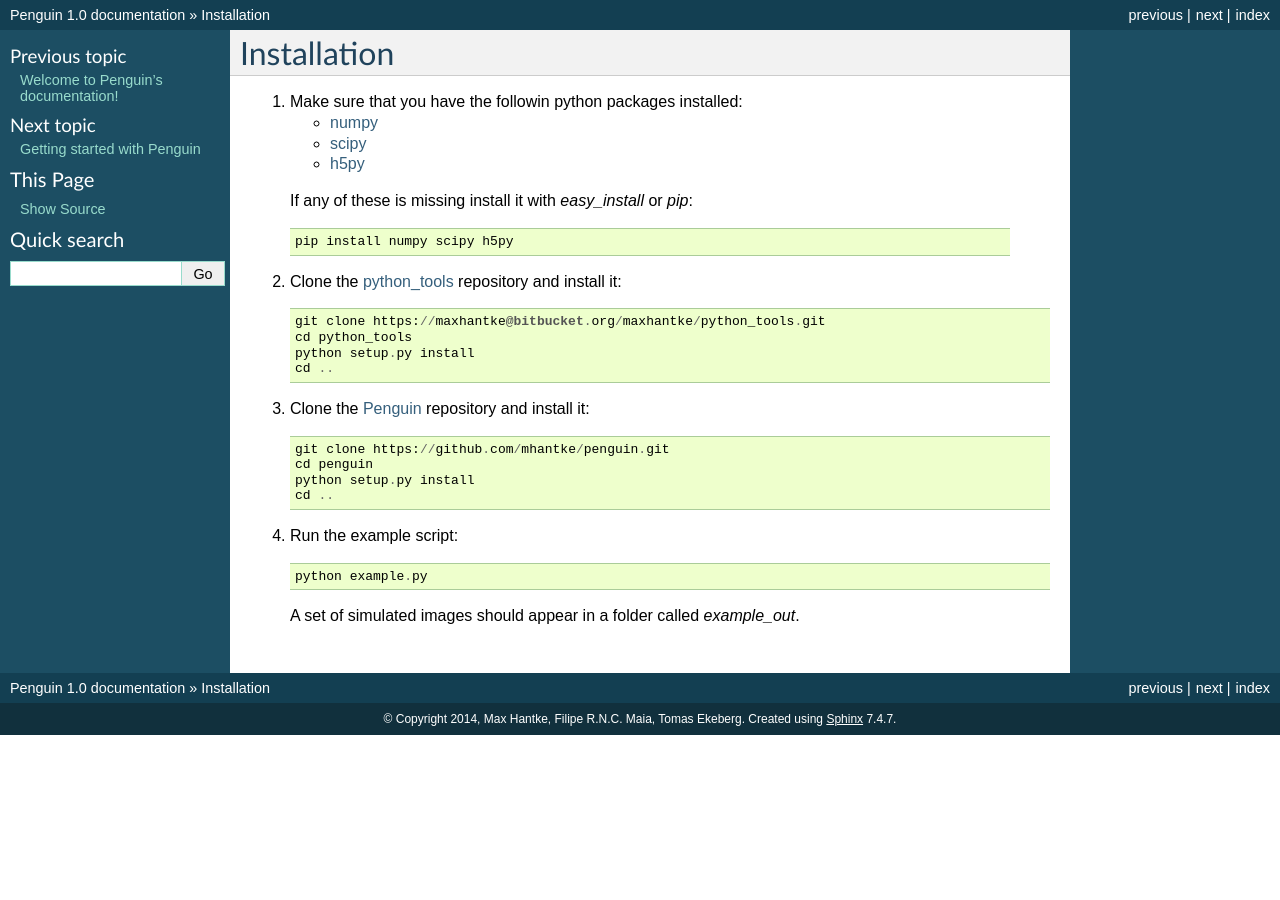
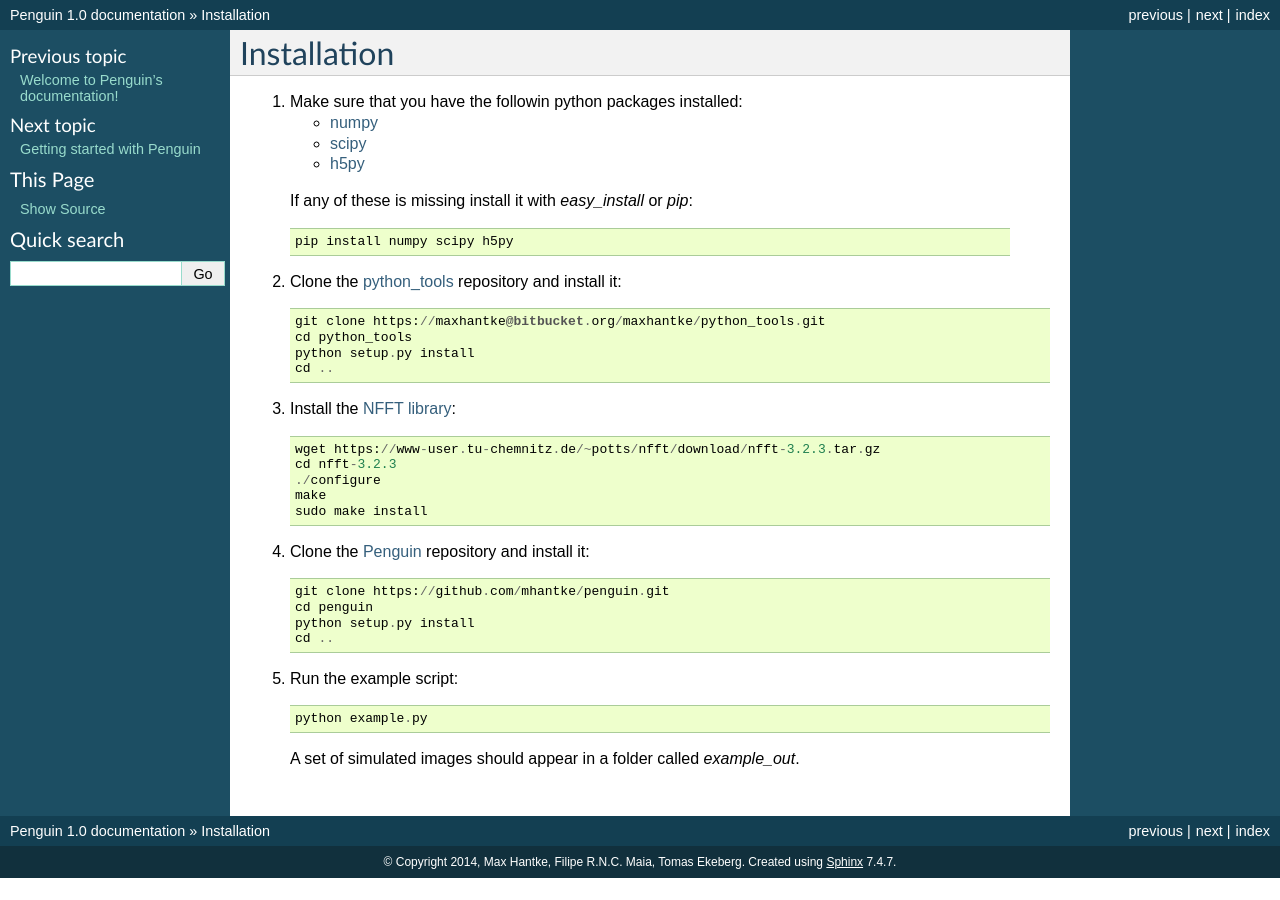
Before and after one commit to FXIhub/condor, a Sphinx documentation site: the page built from doc/source/install.rst, in a window 1280 px wide. Built offline with Sphinx 7.4.7, drawn with Linux system fonts in a browser that asks for light colours; formulas are drawn with MathJax 3.

Commit message:
added nfft installation step to installation instructions in doc

```diff
--- a/doc/source/install.rst
+++ b/doc/source/install.rst
@@ -18,14 +18,22 @@ Installation
      python setup.py install
      cd ..
 
-3. Clone the `Penguin <https://github.com/mhantke/penguin>`_ repository and install it::
+3. Install the `NFFT library <https://www-user.tu-chemnitz.de/~potts/nfft/>`_::
+
+     wget https://www-user.tu-chemnitz.de/~potts/nfft/download/nfft-3.2.3.tar.gz
+     cd nfft-3.2.3
+     ./configure
+     make
+     sudo make install
+
+4. Clone the `Penguin <https://github.com/mhantke/penguin>`_ repository and install it::
 
      git clone https://github.com/mhantke/penguin.git
      cd penguin
      python setup.py install
      cd ..
 
-4. Run the example script::
+5. Run the example script::
 
      python example.py
 
```
